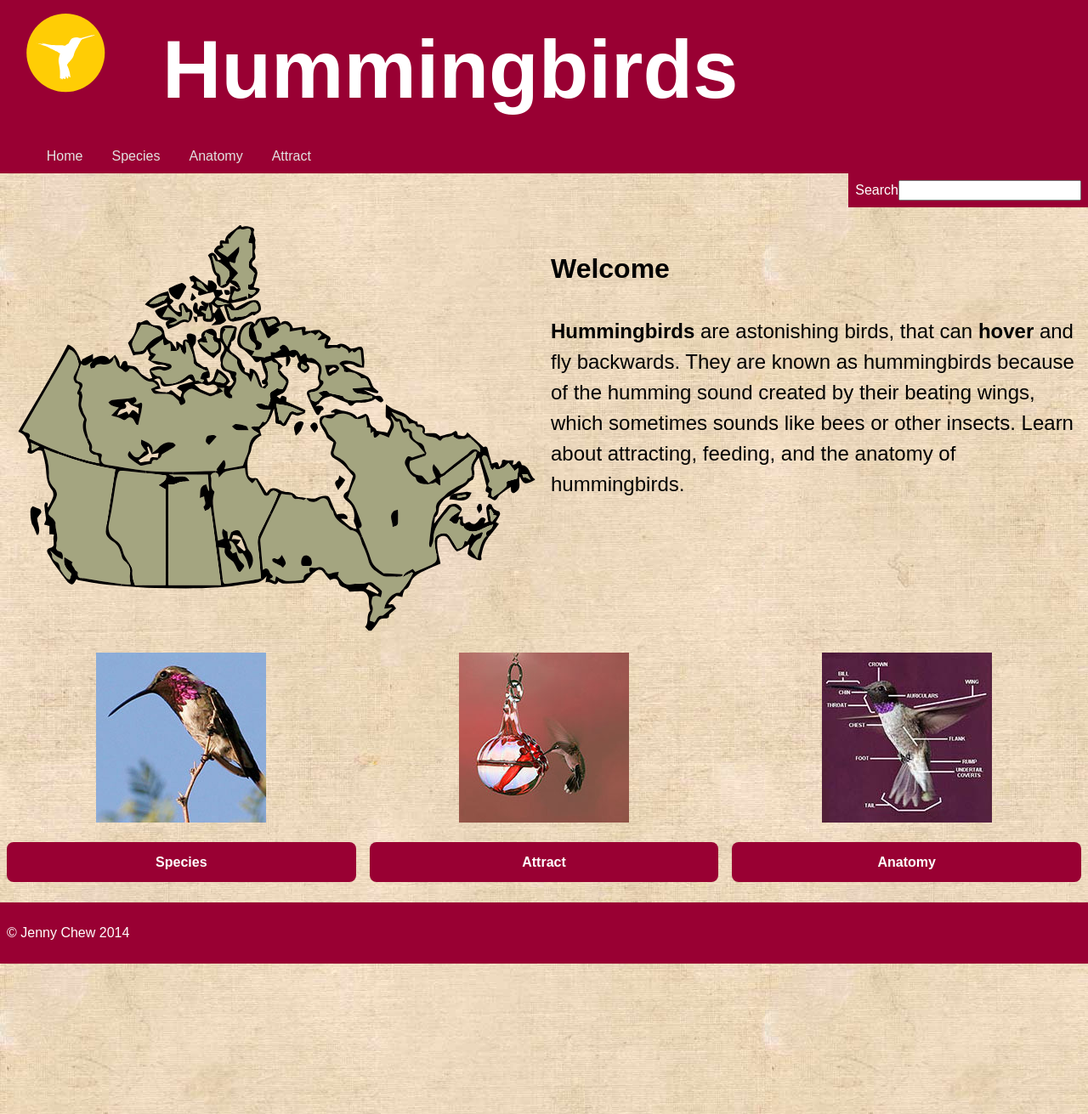
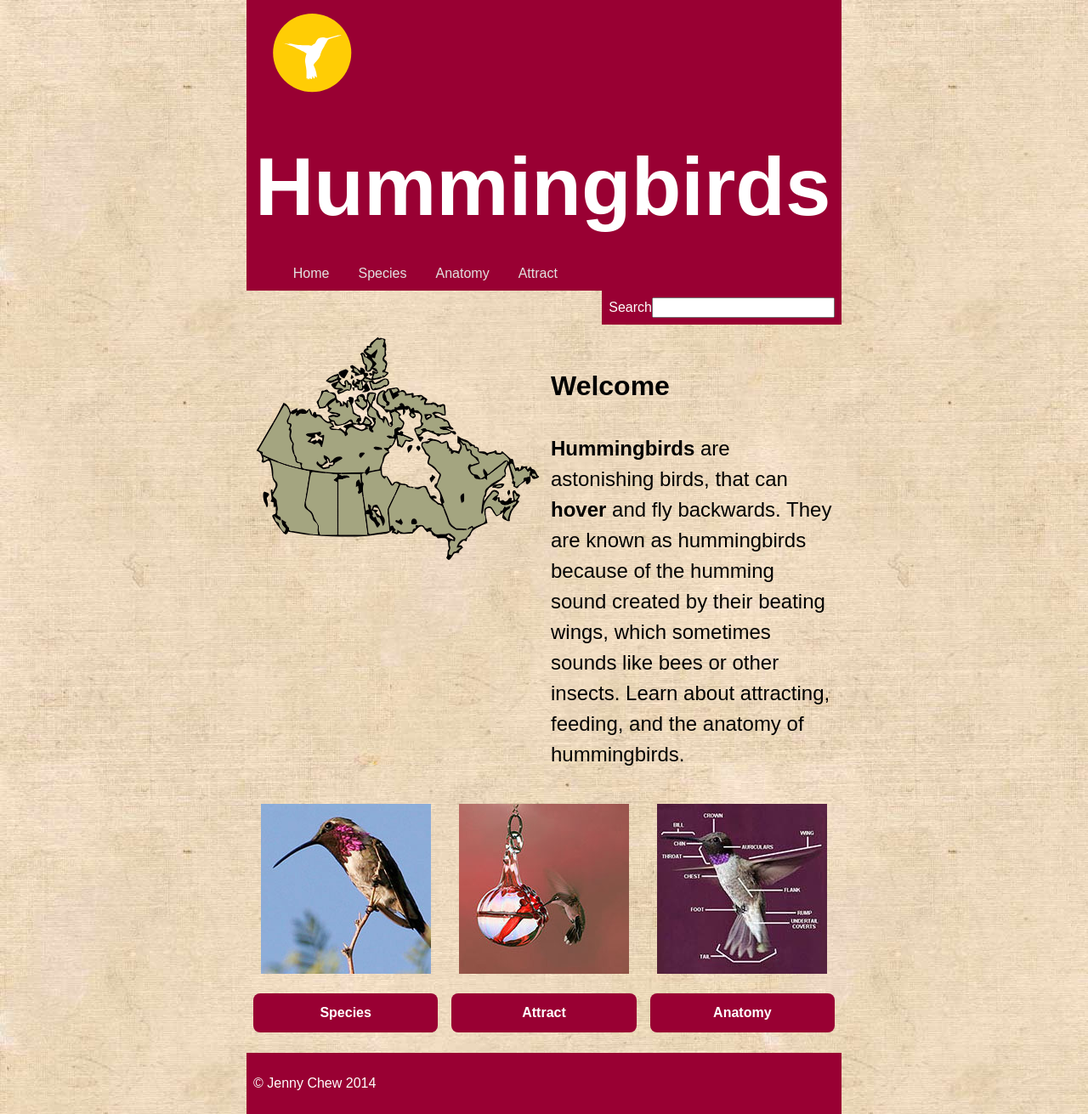
Before and after one commit to Jennychew/large-data-website, a Jekyll site: the page built from index.html, in a window 1280 px wide. Shown: the whole page at 85% size. Built offline with Jekyll 4.4.1, drawn with Linux system fonts in a browser that asks for light colours; Markdown is read by kramdown in place of the engine named in the settings.

Commit message:
ie 8 fixes

```diff
--- a/css/general.css
+++ b/css/general.css
@@ -9,9 +9,21 @@ html {
 	padding: 0;
 	font: normal 100%/1.5 sans-serif;
 	min-width:200px;
+	background-color:#903;
 	background-image:url(../images/seamlesstexture15_1200.jpg);
 }
 
+
+body {
+	max-width:700px;
+	margin:0 auto;
+}
+
+@media only screen and (min-width 200px) {
+	body {
+		max-width: none;
+	}
+}
 
 .background {
 	margin-top:-3em;
```
Also changed, not shown: images/logo.png (added).
